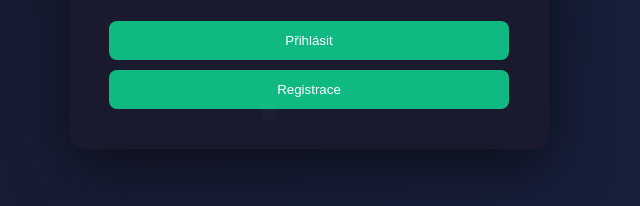
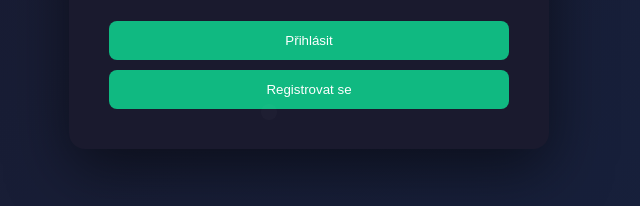
Before and after one commit to Kowacos/todo, a website built with Vite: page index.html in a window 1280 px wide. Shown: the part 488-694 px from the top of the page, 331-971 px from the left. Built offline with nearby package versions, Linux system fonts and the light colour scheme.

Commit message:
update index.html

```diff
--- a/index.html
+++ b/index.html
@@ -21,7 +21,7 @@
           <input type="password" id="login-password" required>
         </div>
         <button type="submit">Přihlásit</button>
-        <button type="button" id="register-btn">Registrace</button>
+        <button type="button" id="register-btn">Registrovat se</button>
       </form>
     </div>
   </div>
```
